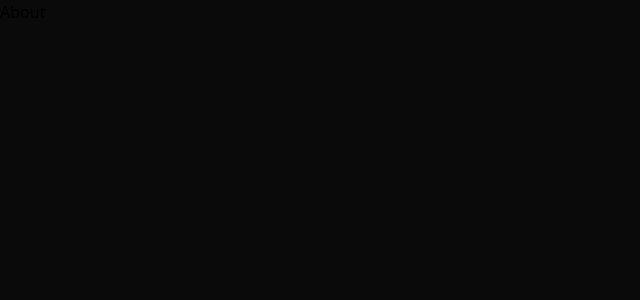
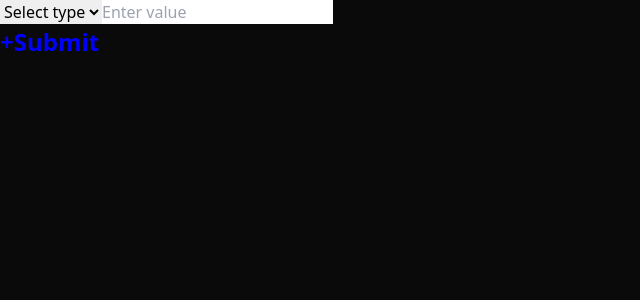
Before and after one commit to HeavyScam/VinHack-frontend, a React (Create React App) app: page /about in a window 1280 px wide. Shown: the top 300 px of the page, without its empty margins (0-640 px from the left). Built offline with nearby package versions, Linux system fonts and the light colour scheme.

Commit message:
feat: add preferences logic

```diff
--- a/public/index.html
+++ b/public/index.html
@@ -22,7 +22,7 @@
       work correctly both with client-side routing and a non-root public URL.
       Learn how to configure a non-root public URL by running `npm run build`.
     -->
-  <title>React App</title>
+  <title>Hostel Hopper</title>
 </head>
 
 <body>
--- /dev/null
+++ b/src/components/Preferences.jsx
@@ -0,0 +1,32 @@
+import React, { useState } from "react";
+
+const Preferences = ({ preference, index, handleChange }) => (
+
+    <>
+        <div className="input-wrapper">
+            <select name="blockName" id="blockName" className='inputs'
+                value={preference.block_name}
+                onChange={(e) => handleChange(e, index, "block_name")}
+                placeholder='Block Name 1'
+            >
+                <option value="K" className='optionvals'>K</option>
+                <option value="L">L</option>
+                <option value="M">M</option>
+                <option value="N">N</option>
+                <option value="P">P</option>
+                <option value="Q">Q</option>
+                <option value="R">R</option>
+            </select>
+        </div>
+        <div className="input-wrapper">
+            <input type="number" placeholder="Number Of Beds"
+                value={preference.no_of_beds}
+                onChange={(e) => handleChange(e, index, "no_of_beds")}
+                id="email" className='email-inputs'
+                required />
+        </div>
+    </>
+
+);
+
+export default Preferences;
--- a/src/pages/About.js
+++ b/src/pages/About.js
@@ -1,9 +1,77 @@
-import React from 'react'
+import React, { useState } from "react";
 
-function About() {
+const Preference = ({ preference, index, handleChange }) => (
+    <div>
+        <select value={preference.type} onChange={(e) => handleChange(e, index, "type")}>
+            <option value="">Select type</option>
+            <option value="food">Food</option>
+            <option value="drink">Drink</option>
+            <option value="activity">Activity</option>
+        </select>
+        <input
+            type="text"
+            value={preference.value}
+            onChange={(e) => handleChange(e, index, "value")}
+            placeholder="Enter value"
+        />
+    </div>
+);
+
+function PreferencesForm() {
+    const [preferences, setPreferences] = useState([{ type: "", value: "" }]);
+
+    const handleAddPreference = () => {
+        setPreferences([
+            ...preferences,
+            { type: "", value: "" },
+        ]);
+    };
+
+    const handleChange = (e, index, field) => {
+        const newPreferences = [...preferences];
+        newPreferences[index][field] = e.target.value;
+        setPreferences(newPreferences);
+    };
+
+    const handleSubmit = async (event) => {
+        event.preventDefault();
+        console.log(preferences);
+    };
+
     return (
-        <div>About</div>
-    )
+        <form onSubmit={handleSubmit}>
+            {preferences.map((pref, index) => (
+                <Preference
+                    key={index}
+                    preference={pref}
+                    index={index}
+                    handleChange={handleChange}
+                />
+            ))}
+            <button
+                style={{
+                    background: "transparent",
+                    border: "none",
+                    cursor: "pointer",
+                    fontSize: "1.5rem",
+                    fontWeight: "bold",
+                    color: "blue",
+                }}
+                type="button" onClick={handleAddPreference}>
+                +
+            </button>
+            <button
+                style={{
+                    background: "transparent",
+                    border: "none",
+                    cursor: "pointer",
+                    fontSize: "1.5rem",
+                    fontWeight: "bold",
+                    color: "blue",
+                }}
+                type="submit">Submit</button>
+        </form>
+    );
 }
 
-export default About
+export default PreferencesForm;
--- a/src/pages/BlockChange/BlockForm.js
+++ b/src/pages/BlockChange/BlockForm.js
@@ -1,57 +1,71 @@
-import React from 'react'
+import React, { useState } from 'react'
 import "./BlockForm.css"
 
 import Image3 from "../../assets/image3.svg"
 import Image4 from "../../assets/image4.svg"
+import Preferences from '../../components/Preferences'
+
+
 
 const BlockForm = () => {
-    const [signUp, setSignup] = React.useState({
-        blockName: '',
-        noOfBeds: ''
-    })
+    const [preferences, setPreferences] = useState([{ block_name: "", no_of_beds: "" }]);
 
-    const handleSignup = (e) => {
-        e.preventDefault()
-        console.log(signUp)
-        window.location.href = "/availablerooms"
-    }
+    const handleAddPreference = () => {
+        setPreferences([
+            ...preferences,
+            { block_name: "", no_of_beds: "" },
+        ]);
+    };
+
+    const handleChange = (e, index, field) => {
+        const newPreferences = [...preferences];
+        newPreferences[index][field] = e.target.value;
+        setPreferences(newPreferences);
+    };
+
+    const handleSubmit = async (event) => {
+        event.preventDefault();
+        // Change all Number of beds to integer
+        preferences.forEach((pref) => {
+            pref.no_of_beds = parseInt(pref.no_of_beds);
+        });
+        console.log(preferences);
+    };
     return (
         <>
             <header className="sticky top-0 z-50 grid grid-cols-3 drop-shadow-md p-5 md:px-10">
                 <h2>
-                    <span className="text-white">HOSTEL </span><span className="text-white" style={{color:"#23A3F6", fontWeight:"bold"}}> HOPPER</span>
+                    <span className="text-white">HOSTEL </span><span className="text-white" style={{ color: "#23A3F6", fontWeight: "bold" }}> HOPPER</span>
                 </h2>
             </header>
-            <form className='request-signup-form' onSubmit={handleSignup}
+            <form className='request-signup-form' onSubmit={handleSubmit}
             >
                 <h2 className="request">REQUEST ROOM</h2>
-                <div className="input-wrapper">
-                    <select name="blockName" id="blockName" className='inputs'
-                        value={signUp.blockName}
-                        onChange={
-                            (e) =>
-                                setSignup({ ...signUp, blockName: e.target.value })
-                        }
-                        placeholder='Block Name 1'
+                {preferences.map((pref, index) => (
+                    <Preferences
+                        key={index}
+                        preference={pref}
+                        index={index}
+                        handleChange={handleChange}
+                    />
+                ))}
+                <div className="add-preference"
+                    style={{ display: "flex", justifyContent: "center" }}
+                >
+                    <button
+                        type="button"
+                        className="add-preference-button"
+                        onClick={handleAddPreference}
+                        style={{
+                            backgroundColor: "rgba(255, 255, 255, 0.33)",
+                            border: "none",
+                            color: "white",
+                            padding: "10px 20px",
+                            borderRadius: "15px",
+                        }}
                     >
-                        <option value="K" className='optionvals'>K</option>
-                        <option value="L">L</option>
-                        <option value="M">M</option>
-                        <option value="N">N</option>
-                        <option value="P">P</option>
-                        <option value="Q">Q</option>
-                        <option value="R">R</option>
-                    </select>
-                </div>
-                <div className="input-wrapper">
-                    <input type="text" placeholder="Number Of Beds"
-                        value={signUp.noOfBeds}
-                        onChange={
-                            (e) =>
-                                setSignup({ ...signUp, noOfBeds: e.target.value })
-                        }
-                        id="email" className='email-inputs'
-                        required />
+                        +
+                    </button>
                 </div>
 
                 <div className="submit-wrapper">
```
